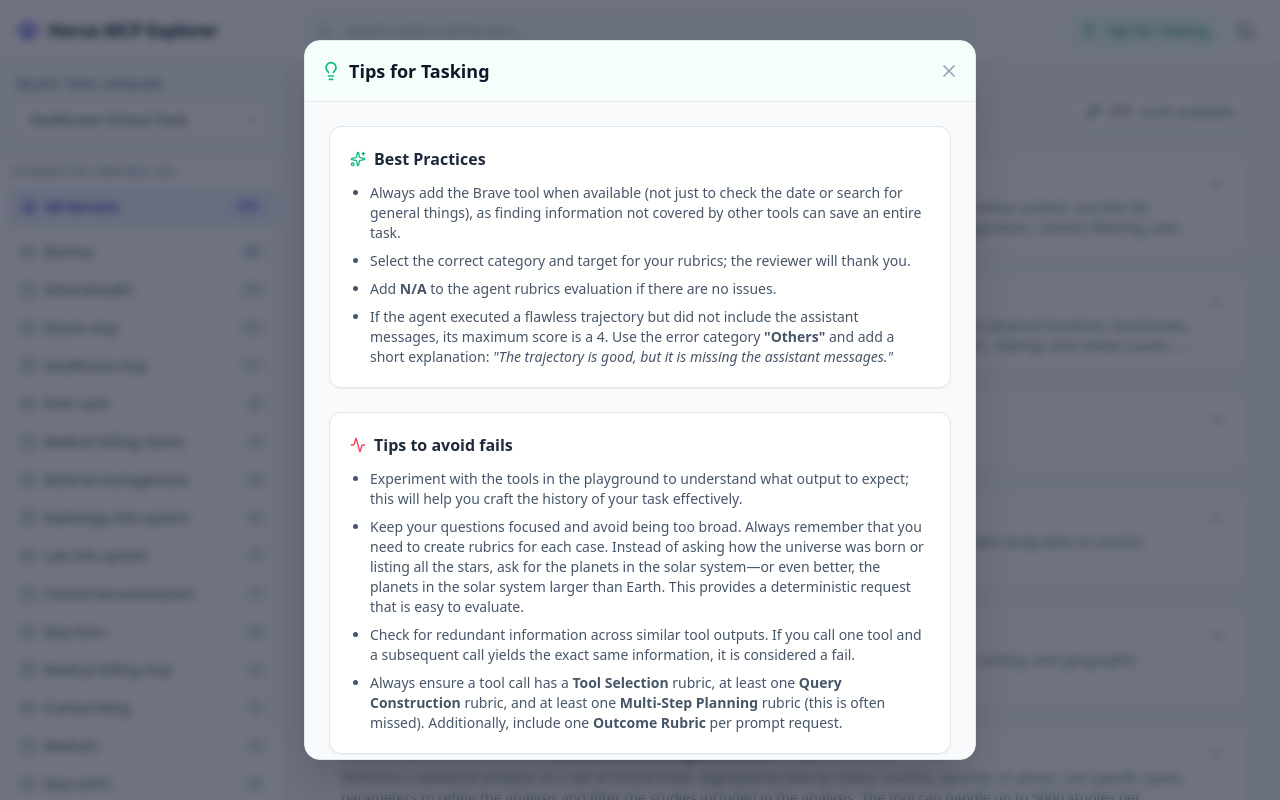
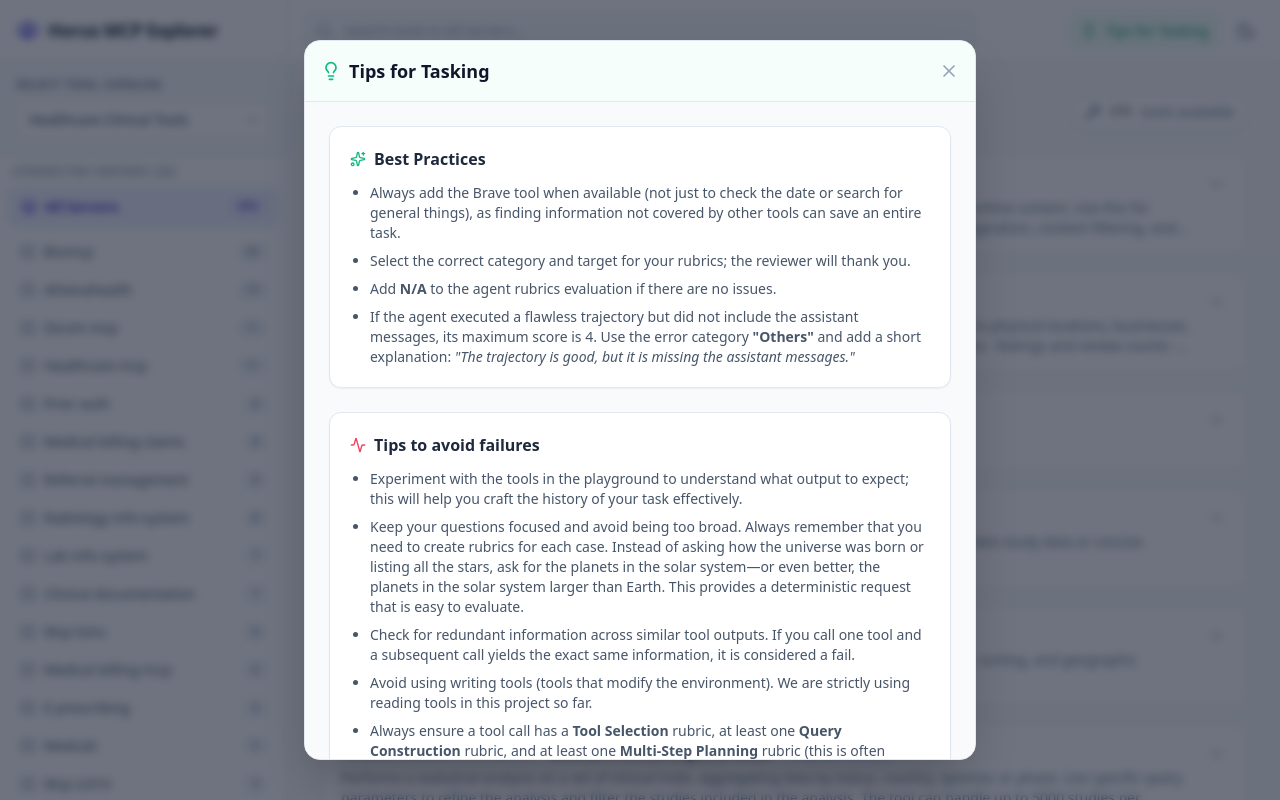
Before and after one commit to rohhh/mcp_enterprise_explorer, a React (Vite) app: page / in a window 1280 px wide. Both pictures are taken after a click on the button "Tips for Tasking". Built offline with nearby package versions, Linux system fonts and the light colour scheme.

Commit message:
Polish Tips copy and add reading-tools guidance

```diff
--- a/src/App.jsx
+++ b/src/App.jsx
@@ -269,19 +269,20 @@ export default function App() {
                   <li>Always add the Brave tool when available (not just to check the date or search for general things), as finding information not covered by other tools can save an entire task.</li>
                   <li>Select the correct category and target for your rubrics; the reviewer will thank you.</li>
                   <li>Add <strong>N/A</strong> to the agent rubrics evaluation if there are no issues.</li>
-                  <li>If the agent executed a flawless trajectory but did not include the assistant messages, its maximum score is a 4. Use the error category <strong>"Others"</strong> and add a short explanation: <em>"The trajectory is good, but it is missing the assistant messages."</em></li>
+                  <li>If the agent executed a flawless trajectory but did not include the assistant messages, its maximum score is 4. Use the error category <strong>"Others"</strong> and add a short explanation: <em>"The trajectory is good, but it is missing the assistant messages."</em></li>
                 </ul>
               </div>
 
               {/* Inferior Block: Tips to avoid fails */}
               <div className="bg-white dark:bg-slate-900 p-5 rounded-xl border border-slate-200 dark:border-slate-700 shadow-sm">
                 <h4 className="text-md font-bold text-slate-800 dark:text-slate-100 mb-3 flex items-center gap-2">
-                   <Activity className="w-4 h-4 text-rose-500" /> Tips to avoid fails
+                   <Activity className="w-4 h-4 text-rose-500" /> Tips to avoid failures
                 </h4>
                 <ul className="list-disc pl-5 space-y-2 text-sm text-slate-600 dark:text-slate-300">
                   <li>Experiment with the tools in the playground to understand what output to expect; this will help you craft the history of your task effectively.</li>
                   <li>Keep your questions focused and avoid being too broad. Always remember that you need to create rubrics for each case. Instead of asking how the universe was born or listing all the stars, ask for the planets in the solar system—or even better, the planets in the solar system larger than Earth. This provides a deterministic request that is easy to evaluate.</li>
                   <li>Check for redundant information across similar tool outputs. If you call one tool and a subsequent call yields the exact same information, it is considered a fail.</li>
+                  <li>Avoid using writing tools (tools that modify the environment). We are strictly using reading tools in this project so far.</li>
                   <li>Always ensure a tool call has a <strong>Tool Selection</strong> rubric, at least one <strong>Query Construction</strong> rubric, and at least one <strong>Multi-Step Planning</strong> rubric (this is often missed). Additionally, include one <strong>Outcome Rubric</strong> per prompt request.</li>
                 </ul>
               </div>
@@ -329,7 +330,7 @@ export default function App() {
           {selectedDataset === 'professional' && (
             <div className="mt-3 text-xs text-amber-700 dark:text-amber-400 bg-amber-50 dark:bg-amber-900/20 p-2.5 rounded-md border border-amber-200 dark:border-amber-800/50 leading-relaxed shadow-sm">
               <Info className="w-3.5 h-3.5 inline mr-1 mb-0.5" />
-              Some tools have limitations. Check <a href="https://psinghal20.github.io/persona-mock-data/tools/professional/" target="_blank" rel="noopener noreferrer" className="underline font-semibold hover:text-amber-800 dark:hover:text-amber-300">here</a>.
+              Some tools have limitations. Check them <a href="https://psinghal20.github.io/persona-mock-data/tools/professional/" target="_blank" rel="noopener noreferrer" className="underline font-semibold hover:text-amber-800 dark:hover:text-amber-300">here</a>.
             </div>
           )}
         </div>
```
